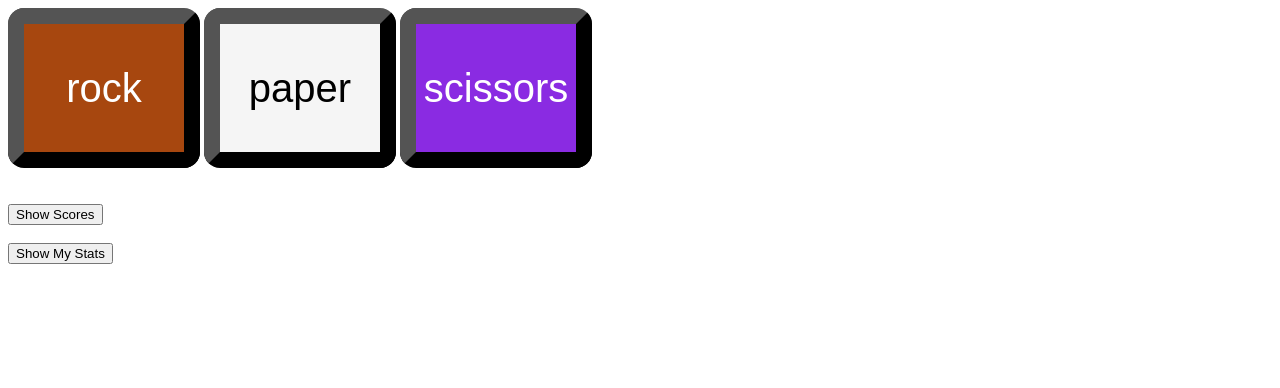
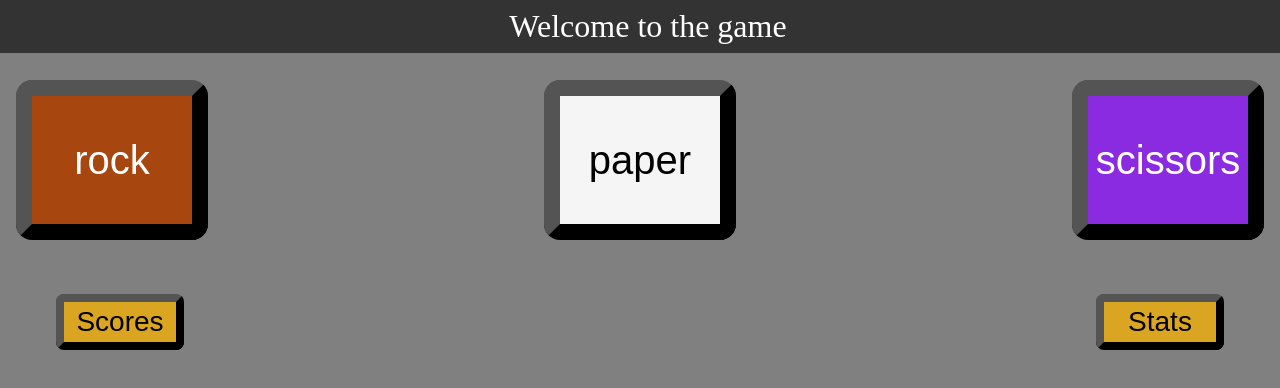
Before and after one commit to Draike13/roshambo, a plain HTML site: page index.html in a window 1280 px wide. Drawn offline with Linux system fonts and the light colour scheme.

Commit message:
refactor code, style, add header, save to local

```diff
--- a/index.html
+++ b/index.html
@@ -8,12 +8,16 @@
     <script src="roshambo.js"></script>
   </head>
   <body>
-    <button class="rock-button" onclick="computerNumber();choice();result(1);updateStats(1)">rock</button>
-    <button class="paper-button" onclick="computerNumber();choice();result(2);updateStats(2)">paper</button>
-    <button class="scissors-button" onclick="computerNumber();choice();result(3);updateStats(3)">scissors</button>
+    <header class="header">Welcome to the game</header>
+    <div class="game-container">
+      <button class="rock-button game-button" onclick="buttonPress(1)">rock</button>
+      <button class="paper-button game-button" onclick="buttonPress(2)">paper</button>
+      <button class="scissors-button game-button" onclick="buttonPress(3)">scissors</button>
+    </div>
     <br /><br /><br />
-    <button onclick="showScoreboard()">Show Scores</button>
-    <br /><br />
-    <button onclick="displayStats()">Show My Stats</button>
+    <div class="option-container">
+      <button class="option-button" onclick="showScoreboard()">Scores</button>
+      <button class="option-button" onclick="displayStats()">Stats</button>
+    </div>
   </body>
 </html>
--- a/roshambo.js
+++ b/roshambo.js
@@ -49,6 +49,7 @@ function result(choice) {
 //scoreboard display function
 
 function showScoreboard() {
+  getInfo();
   alert(`You currently have ${scoreboard.wins} WINS, ${scoreboard.draws} DRAWS, and ${scoreboard.loses} LOSES.`);
 }
 
@@ -64,5 +65,29 @@ function updateStats(selector) {
   }
 }
 function displayStats() {
+  getInfo();
   alert(`You've used ROCK ${stats.rock} times, PAPER ${stats.paper} times, and SCISSORS ${stats.scissors} times.`);
 }
+
+//set local function group
+
+function saveInfo() {
+  localStorage.setItem('stats', JSON.stringify(stats));
+  localStorage.setItem('scores', JSON.stringify(scoreboard));
+}
+
+function getInfo() {
+  stats = JSON.parse(localStorage.getItem('stats'));
+  scoreboard = JSON.parse(localStorage.getItem('scores'));
+}
+
+//button press function for refactoring
+
+function buttonPress(buttonNumber) {
+  getInfo();
+  computerNumber();
+  choice();
+  result(buttonNumber);
+  updateStats(buttonNumber);
+  saveInfo();
+}
--- a/styles.css
+++ b/styles.css
@@ -1,36 +1,66 @@
-.rock-button {
+body {
+  background-color: grey;
+  margin: 0;
+}
+
+.header {
+  position: fixed;
+  top: 0;
+  left: 0;
+  width: 100%;
+  background-color: #333;
+  color: white;
+  text-align: center;
+  font-size: 2rem;
+  padding: 0.5rem;
+  z-index: 1000;
+}
+
+button:hover {
+  cursor: pointer;
+}
+
+.game-button {
   width: 12rem;
   height: 10rem;
-  background-color: rgb(167, 71, 15);
-  font-size: 2.5rem;
-  color: white;
   border-radius: 1rem;
   border-width: 1rem;
+  font-size: 2.5rem;
 }
-.rock-button:hover {
-  cursor: pointer;
+
+.rock-button {
+  background-color: rgb(167, 71, 15);
+  color: white;
 }
+
 .paper-button {
-  width: 12rem;
-  height: 10rem;
   background-color: whitesmoke;
-  font-size: 2.5rem;
   color: black;
-  border-radius: 1rem;
-  border-width: 1rem;
 }
-.paper-button:hover {
-  cursor: pointer;
+
+.scissors-button {
+  background-color: blueviolet;
+  color: white;
 }
-.scissors-button {
-  width: 12rem;
-  height: 10rem;
-  background-color: blueviolet;
-  font-size: 2.5rem;
-  color: white;
-  border-radius: 1rem;
-  border-width: 1rem;
+.option-button {
+  background-color: goldenrod;
+  font-size: 1.75rem;
+  width: 8rem;
+  height: 3.5rem;
+  border-radius: 0.5rem;
+  border-width: 0.5rem;
 }
-.scissors-button:hover {
-  cursor: pointer;
+.game-container {
+  margin-top: 5rem;
+  margin-left: 1rem;
+  margin-right: 1rem;
+  display: flex;
+  justify-content: space-between;
 }
+
+.option-container {
+  margin-left: 3.5rem;
+  margin-right: 3.5rem;
+  display: flex;
+  justify-content: space-between;
+}
```
